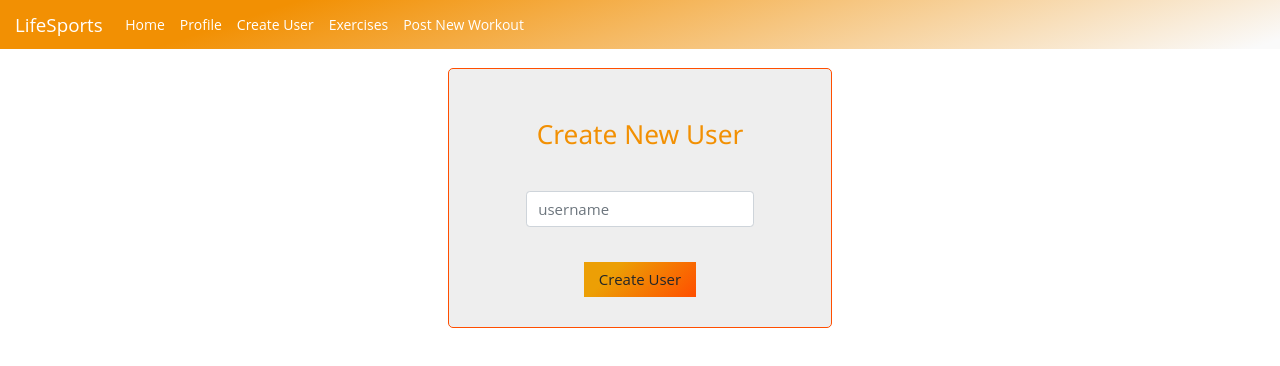
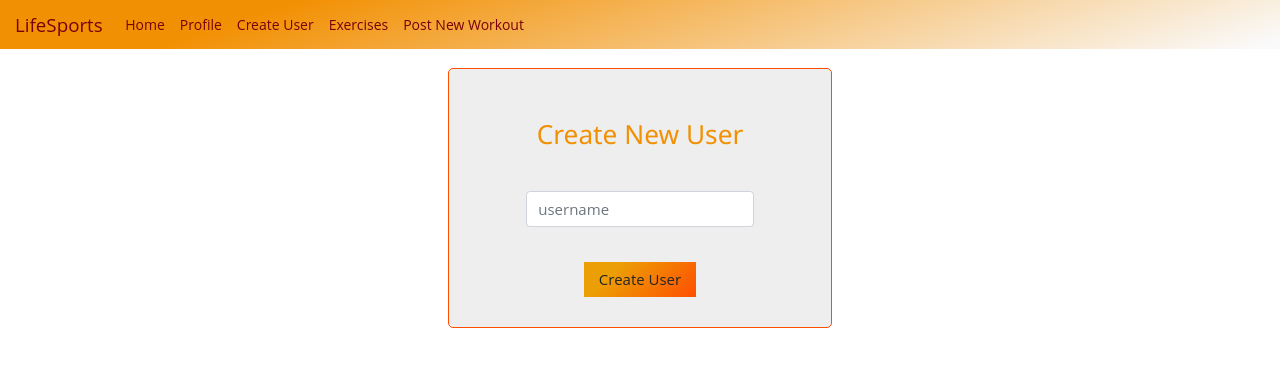
Before and after one commit to rtjohnson0/Lifesports, a React (Create React App) app in the folder client/: page /user in a window 1280 px wide. Shown: the top 366 px of the page. Built offline with nearby package versions, Linux system fonts and the light colour scheme.

Commit message:
small update to css and profile

```diff
--- a/client/src/App.css
+++ b/client/src/App.css
@@ -21,21 +21,6 @@
   scroll-padding-bottom: 270;
 }
 
-.nav-link {
-  color: white;
-}
-
-.nav-link:hover {
-  color: #2ba2de;
-}
-
-.navbar-brand {
-  color: white;
-}
-
-.navbar-brand:hover {
-  color: white;
-}
 
 * {
   margin: 0px;
@@ -176,20 +161,18 @@ body {
 }
 
 .nav-link {
+  color: #780009;
+ }
+ .nav-link:hover {
   color: white;
-}
+ }
 
-.nav-link:hover {
-  color: #ff4e00;
-}
-
-.navbar-brand {
-  color: white;
-}
-
-.navbar-brand:hover {
-  color: white;
-}
+ .navbar-brand {
+  color: #780009;
+ }
+ .navbar-brand:hover {
+  color: #780009;
+ }
 
 .lead {
   line-height: 20px;
--- a/client/src/components/profile.js
+++ b/client/src/components/profile.js
@@ -18,8 +18,9 @@ const Profile = () => {
                             <div class="header"> <i class="fab fa-youtube"></i>Highlights</div>
                             <hr className="bg-light" />
 
-                            <iframe width="100%" height="400" src="https://www.youtube.com/embed/nzHTl8r291Q" frameborder="0" allow="accelerometer; autoplay;" allowfullscreen include></iframe>
-
+                            <video playsInline="playsinline" autoPlay="autoplay" muted="muted" loop="loop" width="100%" height="100%" >
+                                <source src="images/Videoback1.mp4" type="video/mp4" />
+                            </video>
                         </div>
 
                         <div class="dates">
```
